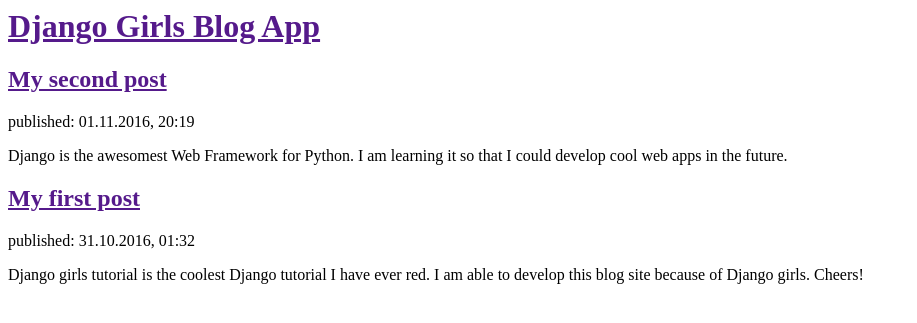
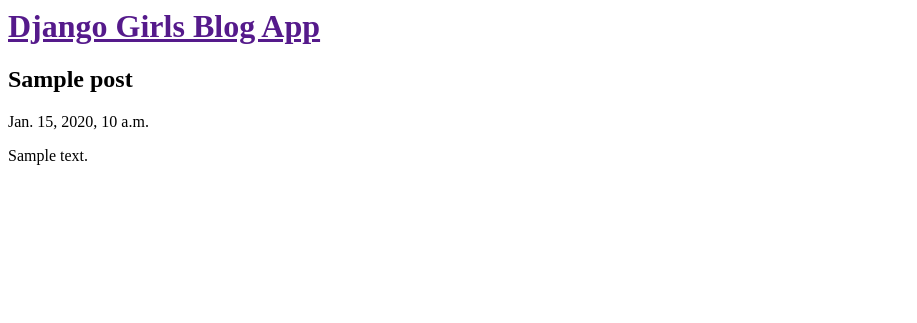
Before and after one commit to steven-ferrer/my-first-blog, a Django app: template blog/templates/blog/post_list.html in a window 1280 px wide. Shown: the top 323 px of the page, without its empty margins (0-917 px from the left). Run offline with Django 3.2, Linux system fonts and the light colour scheme; the template is opened without the code that fills it: values that come from a table or form of the project are taken from there, others are empty; tables that the repository leaves empty hold one stand-in row (values such as "Sample post").

Commit message:
Modified templates to display posts from database.

```diff
--- a/blog/templates/blog/post_list.html
+++ b/blog/templates/blog/post_list.html
@@ -6,15 +6,12 @@
     <div>
         <h1><a href="">Django Girls Blog App</a></h1>
     </div>
-    <div>
-        <h2><a href="">My second post</a></h2>
-        <p>published: 01.11.2016, 20:19</p>
-        <p>Django is the awesomest Web Framework for Python. I am learning it so that I could develop cool web apps in the future. </p>
-    </div>
-    <div>
-        <h2><a href="">My first post</a></h2>
-        <p>published: 31.10.2016, 01:32</p>
-        <p>Django girls tutorial is the coolest Django tutorial I have ever red. I am able to develop this blog site because of Django girls. Cheers!<p>
-    </div>
+    {% for post in posts %}
+        <div>
+            <h2><a>{{ post.title }}</a></h2>
+            <p>{{ post.published_date }}</p>
+            <p>{{ post.text|linebreaksbr }}</p>
+        <div>
+    {% endfor %}
 </body>
 </html>
--- a/blog/views.py
+++ b/blog/views.py
@@ -1,4 +1,7 @@
 from django.shortcuts import render
+from django.utils import timezone
+from .models import Post
 
 def post_list(request):
-    return render(request, 'blog/post_list.html', {})
+    posts = Post.objects.filter(published_date__lte=timezone.now()).order_by('published_date')
+    return render(request, 'blog/post_list.html', {'posts' : posts})
```
